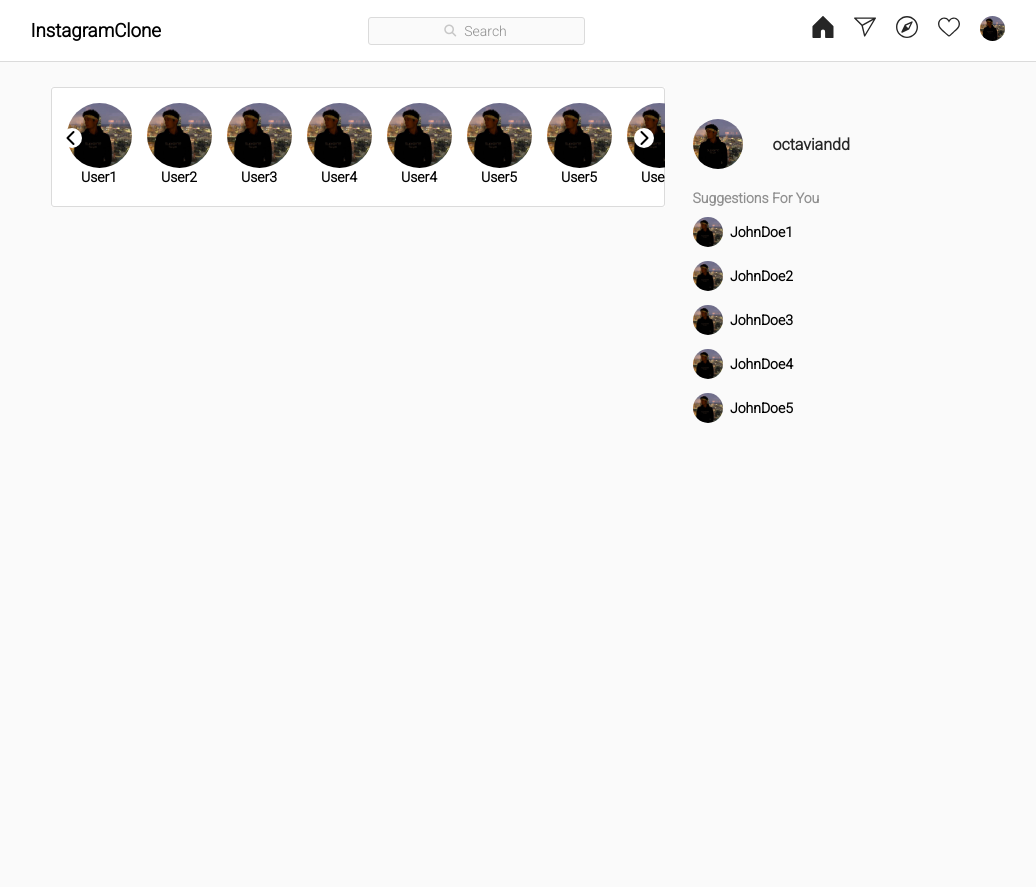
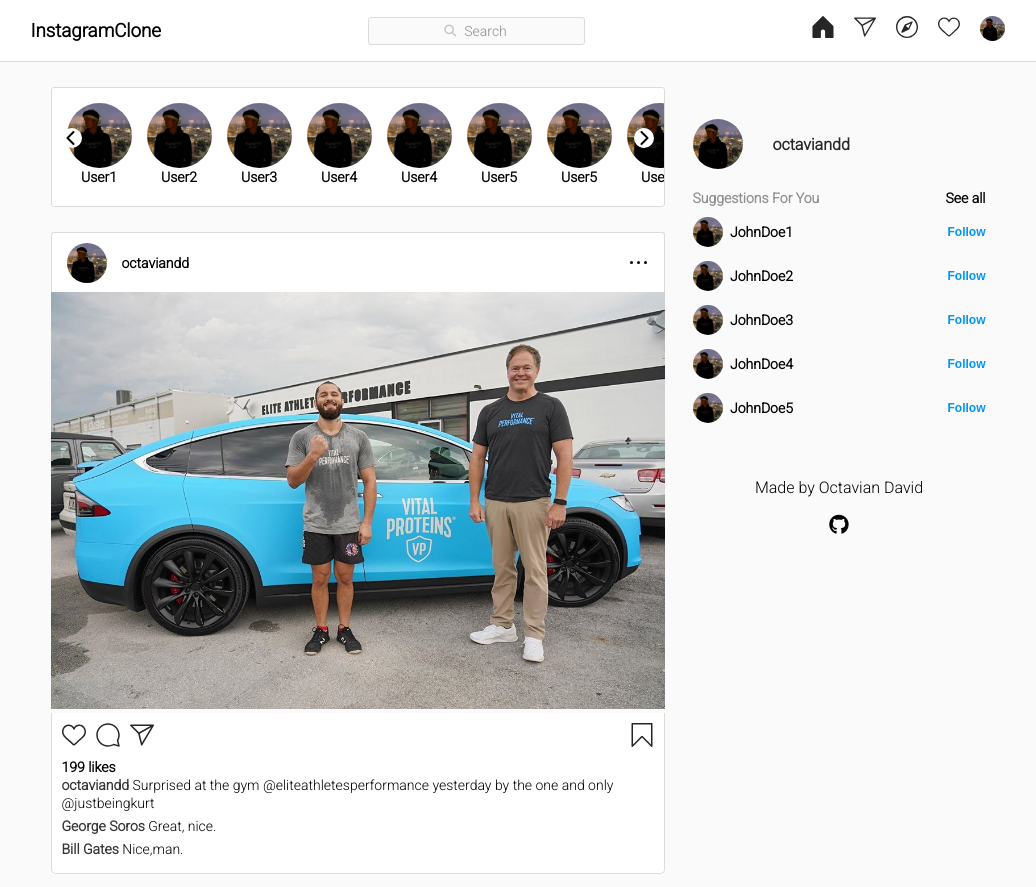
Before and after one commit to octaviandd/InstagramClone, a React (Create React App) app in the folder client/: page / in a window 1280 px wide. Shown: the whole page, without its empty margins (122-1158 px from the left). Built offline with nearby package versions, Linux system fonts and the light colour scheme.

Commit message:
post-container added

```diff
--- a/client/src/components/home-feed.js
+++ b/client/src/components/home-feed.js
@@ -1,7 +1,257 @@
 /** @format */
 
 import React from "react";
+import styled from "styled-components";
+import profileImg from "../assets/profileimg.jpg";
+import exampleImg from "../assets/example.jpg";
 
 export default function HomeFeed() {
-  return <div></div>;
+  return (
+    <MainContainer>
+      <Container>
+        <RowOne>
+          <div>
+            <img src={profileImg} width="40" height="40" />
+            <span>octaviandd</span>
+          </div>
+          <div>
+            <span></span>
+            <span></span>
+            <span></span>
+          </div>
+        </RowOne>
+        <RowTow>
+          <div>
+            <img src={exampleImg}></img>
+          </div>
+        </RowTow>
+        <RowThree>
+          <ButtonsContainer>
+            <div>
+              <button>
+                <svg
+                  aria-label="Like"
+                  class="_8-yf5 "
+                  fill="#262626"
+                  height="24"
+                  viewBox="0 0 48 48"
+                  width="24"
+                >
+                  <path d="M34.6 6.1c5.7 0 10.4 5.2 10.4 11.5 0 6.8-5.9 11-11.5 16S25 41.3 24 41.9c-1.1-.7-4.7-4-9.5-8.3-5.7-5-11.5-9.2-11.5-16C3 11.3 7.7 6.1 13.4 6.1c4.2 0 6.5 2 8.1 4.3 1.9 2.6 2.2 3.9 2.5 3.9.3 0 .6-1.3 2.5-3.9 1.6-2.3 3.9-4.3 8.1-4.3m0-3c-4.5 0-7.9 1.8-10.6 5.6-2.7-3.7-6.1-5.5-10.6-5.5C6 3.1 0 9.6 0 17.6c0 7.3 5.4 12 10.6 16.5.6.5 1.3 1.1 1.9 1.7l2.3 2c4.4 3.9 6.6 5.9 7.6 6.5.5.3 1.1.5 1.6.5.6 0 1.1-.2 1.6-.5 1-.6 2.8-2.2 7.8-6.8l2-1.8c.7-.6 1.3-1.2 2-1.7C42.7 29.6 48 25 48 17.6c0-8-6-14.5-13.4-14.5z"></path>
+                </svg>
+              </button>
+              <button>
+                <svg
+                  ariaLabel="Comment"
+                  className="_8-yf5 "
+                  fill="#262626"
+                  height="24"
+                  viewBox="0 0 48 48"
+                  width="24"
+                >
+                  <path
+                    clipRule="evenodd"
+                    d="M47.5 46.1l-2.8-11c1.8-3.3 2.8-7.1 2.8-11.1C47.5 11 37 .5 24 .5S.5 11 .5 24 11 47.5 24 47.5c4 0 7.8-1 11.1-2.8l11 2.8c.8.2 1.6-.6 1.4-1.4zm-3-22.1c0 4-1 7-2.6 10-.2.4-.3.9-.2 1.4l2.1 8.4-8.3-2.1c-.5-.1-1-.1-1.4.2-1.8 1-5.2 2.6-10 2.6-11.4 0-20.6-9.2-20.6-20.5S12.7 3.5 24 3.5 44.5 12.7 44.5 24z"
+                    fillRule="evenodd"
+                  ></path>
+                </svg>
+              </button>
+              <button>
+                <svg
+                  aria-label="Share Post"
+                  class="_8-yf5 "
+                  fill="#262626"
+                  height="24"
+                  viewBox="0 0 48 48"
+                  width="24"
+                >
+                  <path d="M47.8 3.8c-.3-.5-.8-.8-1.3-.8h-45C.9 3.1.3 3.5.1 4S0 5.2.4 5.7l15.9 15.6 5.5 22.6c.1.6.6 1 1.2 1.1h.2c.5 0 1-.3 1.3-.7l23.2-39c.4-.4.4-1 .1-1.5zM5.2 6.1h35.5L18 18.7 5.2 6.1zm18.7 33.6l-4.4-18.4L42.4 8.6 23.9 39.7z"></path>
+                </svg>
+              </button>
+            </div>
+            <div>
+              <button>
+                <svg
+                  aria-label="Save"
+                  class="_8-yf5 "
+                  fill="#262626"
+                  height="24"
+                  viewBox="0 0 48 48"
+                  width="24"
+                >
+                  <path d="M43.5 48c-.4 0-.8-.2-1.1-.4L24 29 5.6 47.6c-.4.4-1.1.6-1.6.3-.6-.2-1-.8-1-1.4v-45C3 .7 3.7 0 4.5 0h39c.8 0 1.5.7 1.5 1.5v45c0 .6-.4 1.2-.9 1.4-.2.1-.4.1-.6.1zM24 26c.8 0 1.6.3 2.2.9l15.8 16V3H6v39.9l15.8-16c.6-.6 1.4-.9 2.2-.9z"></path>
+                </svg>
+              </button>
+            </div>
+          </ButtonsContainer>
+          <LikesContainer>
+            <a href="">
+              <span>199 likes</span>
+            </a>
+          </LikesContainer>
+          <CommentsContainer>
+            <div>
+              <a href="#">octaviandd</a> Surprised at the gym
+              @eliteathletesperformance yesterday by the one and only
+              @justbeingkurt
+            </div>
+            <div>
+              <a href="#">George Soros</a> Great, nice.
+            </div>
+            <div>
+              <a href="#">Bill Gates</a> Nice,man.
+            </div>
+          </CommentsContainer>
+        </RowThree>
+      </Container>
+    </MainContainer>
+  );
 }
+
+const MainContainer = styled.div`
+  display: flex;
+  flex-direction: column;
+  align-items: center;
+  width: 100%;
+`;
+
+const Container = styled.div`
+  display: flex;
+  flex-direction: column;
+  align-items: center;
+  width: 100%;
+`;
+
+const RowOne = styled.div`
+  background-color: #ffffff;
+  height: 60px;
+  width: 100%;
+  border-left: 1px solid #dbdbdb;
+  border-right: 1px solid #dbdbdb;
+  border-top: 1px solid #dbdbdb;
+  border-top-right-radius: 3px;
+  border-top-left-radius: 3px;
+  display: flex;
+  align-items: center;
+  justify-content: space-between;
+  padding-left: 15px;
+  padding-right: 15px;
+  position: relative;
+
+  & > div:nth-of-type(2) {
+    position: relative;
+    cursor: pointer;
+    width: 20px;
+    height: 20px;
+    display: flex;
+    justify-content: space-around;
+
+    & > span:nth-of-type(1) {
+      width: 3px;
+      height: 3px;
+      background-color: black;
+      display: block;
+      border-radius: 50%;
+    }
+    & > span:nth-of-type(2) {
+      width: 3px;
+      height: 3px;
+      background-color: black;
+      display: block;
+      border-radius: 50%;
+    }
+    & > span:nth-of-type(3) {
+      width: 3px;
+      height: 3px;
+      background-color: black;
+      display: block;
+      border-radius: 50%;
+    }
+  }
+
+  & > div {
+    display: flex;
+    align-items: center;
+    position: relative;
+    img {
+      margin-right: 15px;
+      border-radius: 50%;
+    }
+    span {
+      font-size: 14px;
+      line-height: 18;
+      font-weight: 800;
+    }
+  }
+`;
+
+const RowTow = styled.div`
+  & > div {
+  }
+  & > div > img {
+    width: 100%;
+    object-fit: contain;
+  }
+`;
+
+const RowThree = styled.div`
+  display: flex;
+  background-color: #ffffff;
+  flex-direction: column;
+  align-items: center;
+  width: 100%;
+  border-right: 1px solid #dbdbdb;
+  border-left: 1px solid #dbdbdb;
+  border-bottom: 1px solid #dbdbdb;
+  padding: 10px 10px;
+  border-bottom-left-radius: 5px;
+  border-bottom-right-radius: 5px;
+`;
+
+const ButtonsContainer = styled.div`
+  width: 100%;
+  display: flex;
+  justify-content: space-between;
+  div {
+    display: flex;
+    justify-content: space-around;
+    button {
+      cursor: pointer;
+      background-color: transparent;
+      border: none;
+    }
+    button:nth-of-type(2) {
+      margin-left: 10px;
+      margin-right: 10px;
+    }
+  }
+`;
+const LikesContainer = styled.div`
+  display: flex;
+  width: 100%;
+  margin-top: 7.5px;
+
+  a {
+    font-size: 14px;
+    line-height: 18px;
+    font-weight: 800;
+    text-decoration: none;
+    color: black;
+  }
+`;
+const CommentsContainer = styled.div`
+  width: 100%;
+  display: flex;
+  flex-direction: column;
+
+  & > div {
+    margin-bottom: 5px;
+    font-size: 14px;
+    line-height: 18px;
+    a {
+      font-weight: 800;
+      text-decoration: none;
+      color: #363636;
+    }
+  }
+`;
--- a/client/src/components/home-friends.js
+++ b/client/src/components/home-friends.js
@@ -69,7 +69,7 @@
   align-items: center;
   position: fixed;
   height: 100vh;
-  width: 100%;
+  width: 293px;
 `;
 
 const Suggestions = styled.div`
--- a/client/src/components/home-main.js
+++ b/client/src/components/home-main.js
@@ -39,6 +39,7 @@
   width: 100%;
   margin-right: 28px;
   height: 100%;
+  flex-direction: column;
 `;
 
 const ContainerColTwo = styled.div`
--- a/client/src/components/home-story.js
+++ b/client/src/components/home-story.js
@@ -67,8 +67,8 @@
   display: flex;
   flex-shrink: 0;
   background-color: #ffffff;
-  overflow-y: hidden;
   height: 120px;
+  margin-bottom: 25px;
 `;
 
 const Container = styled.div`
@@ -76,6 +76,7 @@
   border-radius: 3px;
   width: 100%;
   display: flex;
+  overflow-x: hidden;
   position: relative;
 
   button {
--- a/client/src/components/navbar.js
+++ b/client/src/components/navbar.js
@@ -126,8 +126,8 @@
   margin: 0;
   position: relative;
   justify-content: center;
-  padding-left: 20px;
-  padding-right: 20px;
+  padding-left: 30px;
+  padding-right: 30px;
 `;
 
 const Container = styled.div`
```
Also changed, not shown: client/src/assets/example.jpg (added).
